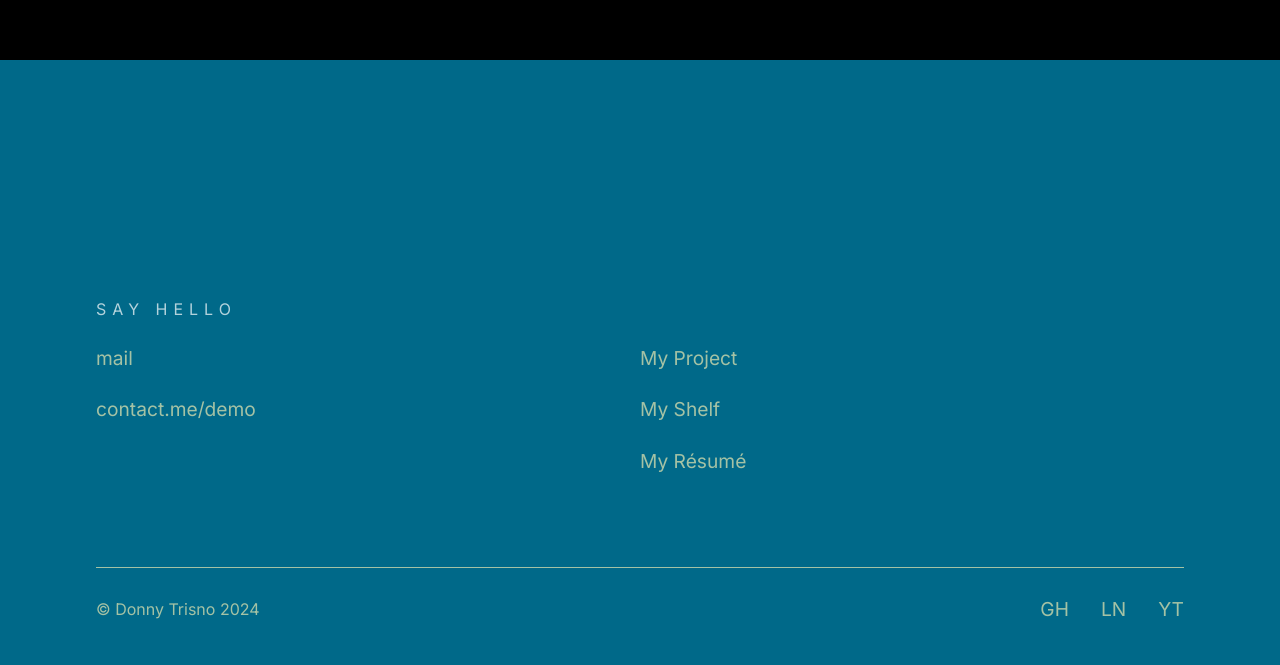
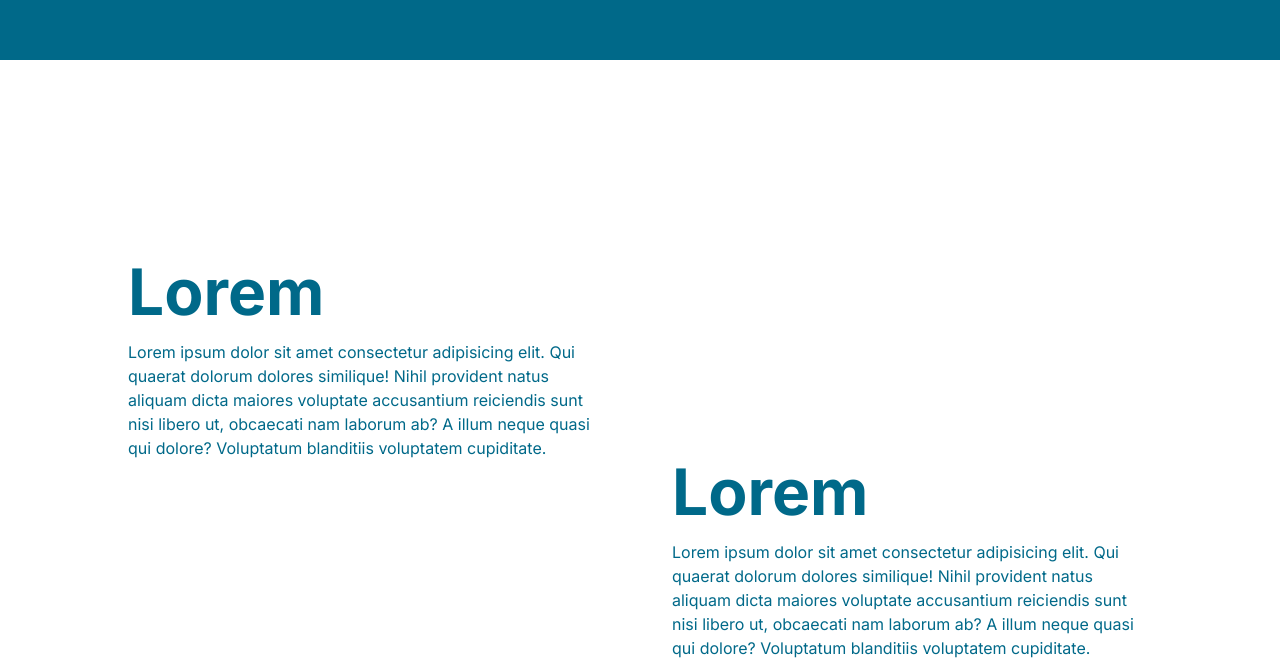
Before and after one commit to trisnodonny/trisno, a React (Vite) app: page / in a window 1280 px wide. Shown: the part 2132-2797 px from the top of the page. Built offline with nearby package versions, Linux system fonts and the light colour scheme.

Commit message:
update intro section

```diff
--- a/src/components/partial/Footer.jsx
+++ b/src/components/partial/Footer.jsx
@@ -26,7 +26,7 @@ export default function Footer() {
   };
 
   return (
-    <footer className="footer desktop-content">
+    <footer className="footer" dataSection="foot">
       <div className="footer-wrapper">
         <div className="footer-top">
           <div className="contact">
--- a/src/components/partial/Hero.jsx
+++ b/src/components/partial/Hero.jsx
@@ -1,6 +1,6 @@
 export default function Hero() {
   return (
-    <section id="hero" className="hero">
+    <section className="hero" dataSection="hero">
       <div className="hero-wrapper">
         <div className="hero-title">
           <h1 className="title">
--- a/src/components/partial/Introduction.jsx
+++ b/src/components/partial/Introduction.jsx
@@ -1,8 +1,27 @@
 export default function Introduction() {
   return (
-    <section id="" className="introduction desktop-content">
-      <div className="introduction-wrapper">
-
+    <section className="intro" dataSection="content">
+      <div className="intro-wrapper">
+        <div className="text-wrapper left">
+          <div className="title">Lorem</div>
+          <div className="desc">
+            Lorem ipsum dolor sit amet consectetur adipisicing elit. Qui quaerat
+            dolorum dolores similique! Nihil provident natus aliquam dicta
+            maiores voluptate accusantium reiciendis sunt nisi libero ut,
+            obcaecati nam laborum ab? A illum neque quasi qui dolore? Voluptatum
+            blanditiis voluptatem cupiditate.
+          </div>
+        </div>
+        <div className="text-wrapper right">
+          <div className="title">Lorem</div>
+          <div className="desc">
+            Lorem ipsum dolor sit amet consectetur adipisicing elit. Qui quaerat
+            dolorum dolores similique! Nihil provident natus aliquam dicta
+            maiores voluptate accusantium reiciendis sunt nisi libero ut,
+            obcaecati nam laborum ab? A illum neque quasi qui dolore? Voluptatum
+            blanditiis voluptatem cupiditate.
+          </div>
+        </div>
       </div>
     </section>
   );
--- a/src/components/partial/Journey.jsx
+++ b/src/components/partial/Journey.jsx
@@ -1,5 +1,5 @@
 export default function Journey() {
   return (
-    <section className="journey"></section>
-  )
+    <section className="journey" dataSection="content"></section>
+  );
 }
--- a/src/pages/HomePage.jsx
+++ b/src/pages/HomePage.jsx
@@ -8,6 +8,7 @@ export default function HomePage() {
       <Hero />
       <Introduction />
       <Journey />
+      <Introduction />
     </main>
   );
 }
--- a/src/styles/_footer.scss
+++ b/src/styles/_footer.scss
@@ -1,5 +1,6 @@
 .footer {
   @include flex(center);
+  height: inherit;
 
   .footer-wrapper {
     @include flex(center);
--- a/src/styles/_globals.scss
+++ b/src/styles/_globals.scss
@@ -1,4 +1,12 @@
 @import url("https://fonts.googleapis.com/css2?family=Inter:ital,opsz,wght@0,14..32,100..900;1,14..32,100..900&display=swap");
+
+html {
+  scroll-snap-type: y mandatory;
+
+  @include breakpoint-below("lg") {
+    scroll-snap-type: none;
+  }
+}
 
 body {
   font-family: "Inter", sans-serif;
@@ -14,10 +22,31 @@ body {
     overflow: hidden !important;
   }
 }
-.desktop-content {
-  height: 100vh;
 
-  @include breakpoint-below("sm") {
-    height: auto;
+section {
+  &[dataSection="hero"],
+  &[dataSection="content"] {
+    scroll-snap-align: start;
+    scroll-snap-stop: normal;
+  }
+
+  &[dataSection="content"] {
+    height: 100vh;
+  }
+
+  @include breakpoint-below("md") {
+    height: auto !important;
   }
 }
+
+footer {
+  &[dataSection="foot"] {
+    scroll-snap-align: start;
+    scroll-snap-stop: normal;
+    height: 100vh;
+  }
+
+  @include breakpoint-below("md") {
+    height: auto !important;
+  }
+}
--- a/src/styles/_intro.scss
+++ b/src/styles/_intro.scss
@@ -1,3 +1,62 @@
-.introduction {
+.intro {
+  width: 100%;
   background-color: $white;
+  color: $cerulean;
+  @include flex(center);
+
+  .intro-wrapper {
+    max-width: 1440px;
+    width: 100%;
+    padding: 0 6rem;
+    margin: 0 auto;
+    height: auto;
+    width: 100%;
+    @include flex(center);
+    flex-direction: column;
+
+    .text-wrapper {
+      width: 50%;
+      padding: 0 2rem;
+
+      &.left {
+        margin-right: auto;
+      }
+
+      &.right {
+        margin-left: auto;
+      }
+
+      .title {
+        font-size: 4rem;
+        font-weight: bold;
+        margin-bottom: 1rem;
+      }
+
+      .desc {
+        font-size: 1rem;
+        line-height: 1.5rem;
+        text-wrap: pretty;
+      }
+    }
+
+    @include breakpoint-below("lg") {
+      padding: 3rem;
+
+      .text-wrapper {
+        padding: 0;
+        width: 100%;
+
+        &:first-child {
+          margin-bottom: 2rem;
+        }
+        .title {
+          font-size: 3rem;
+        }
+
+        .desc {
+          font-size: 1rem;
+        }
+      }
+    }
+  }
 }
--- a/src/styles/_journey.scss
+++ b/src/styles/_journey.scss
@@ -1,4 +1,4 @@
 .journey {
   height: 100vh;
-  background-color: $black;
+  background-color: $cerulean;
 }
```
Also changed, not shown: src/styles/main.min.css.
